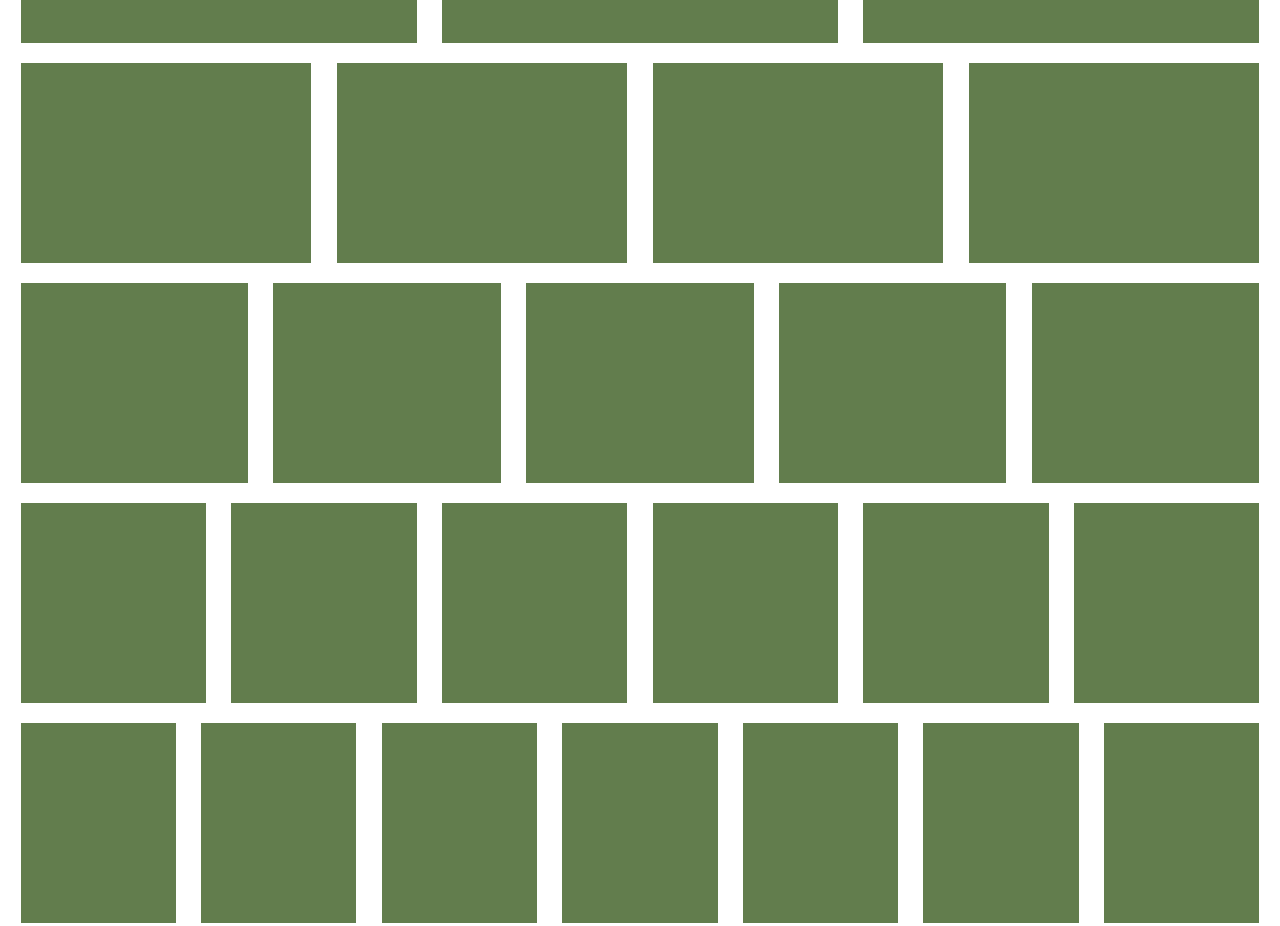
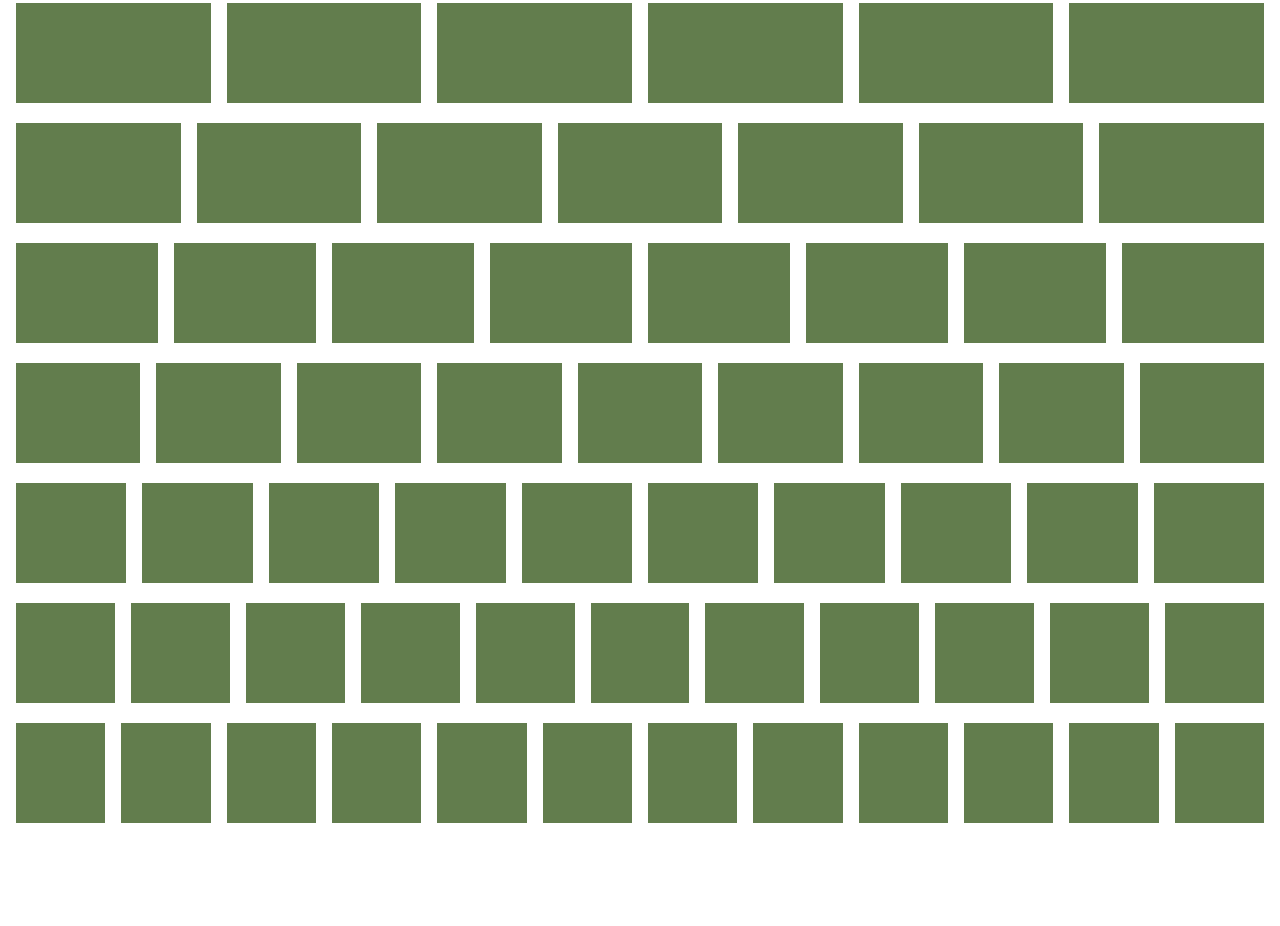
Before and after one commit to DSerhiy/grid-layout, a plain HTML site: page index.html in a window 1280 px wide. Shown: the part 605-1531 px from the top of the page. After the commit the page ends 1448 px from the top, so only its background shows below. Drawn offline with Linux system fonts and the light colour scheme.

```diff
--- a/index.html
+++ b/index.html
@@ -13,106 +13,106 @@
 
   <div class="wrapper">
     <div class="row">
-      <div class="column column--1"></div>
+      <div class="column column--1"><div class="inner"></div></div>
     </div>
     <div class="row">
-      <div class="column column--2"></div>
-      <div class="column column--2"></div>
+      <div class="column column--2"><div class="inner"></div></div>
+      <div class="column column--2"><div class="inner"></div></div>
     </div>
     <div class="row">
-      <div class="column column--3"></div>
-      <div class="column column--3"></div>
-      <div class="column column--3"></div>
+      <div class="column column--3"><div class="inner"></div></div>
+      <div class="column column--3"><div class="inner"></div></div>
+      <div class="column column--3"><div class="inner"></div></div>
     </div>
     <div class="row">
-      <div class="column column--4"></div>
-      <div class="column column--4"></div>
-      <div class="column column--4"></div>
-      <div class="column column--4"></div>
+      <div class="column column--4"><div class="inner"></div></div>
+      <div class="column column--4"><div class="inner"></div></div>
+      <div class="column column--4"><div class="inner"></div></div>
+      <div class="column column--4"><div class="inner"></div></div>
     </div>
     <div class="row">
-      <div class="column column--5"></div>
-      <div class="column column--5"></div>
-      <div class="column column--5"></div>
-      <div class="column column--5"></div>
-      <div class="column column--5"></div>
+      <div class="column column--5"><div class="inner"></div></div>
+      <div class="column column--5"><div class="inner"></div></div>
+      <div class="column column--5"><div class="inner"></div></div>
+      <div class="column column--5"><div class="inner"></div></div>
+      <div class="column column--5"><div class="inner"></div></div>
     </div>
     <div class="row">
-      <div class="column column--6"></div>
-      <div class="column column--6"></div>
-      <div class="column column--6"></div>
-      <div class="column column--6"></div>
-      <div class="column column--6"></div>
-      <div class="column column--6"></div>
+      <div class="column column--6"><div class="inner"></div></div>
+      <div class="column column--6"><div class="inner"></div></div>
+      <div class="column column--6"><div class="inner"></div></div>
+      <div class="column column--6"><div class="inner"></div></div>
+      <div class="column column--6"><div class="inner"></div></div>
+      <div class="column column--6"><div class="inner"></div></div>
     </div>
     <div class="row">
-      <div class="column column--7"></div>
-      <div class="column column--7"></div>
-      <div class="column column--7"></div>
-      <div class="column column--7"></div>
-      <div class="column column--7"></div>
-      <div class="column column--7"></div>
-      <div class="column column--7"></div>
+      <div class="column column--7"><div class="inner"></div></div>
+      <div class="column column--7"><div class="inner"></div></div>
+      <div class="column column--7"><div class="inner"></div></div>
+      <div class="column column--7"><div class="inner"></div></div>
+      <div class="column column--7"><div class="inner"></div></div>
+      <div class="column column--7"><div class="inner"></div></div>
+      <div class="column column--7"><div class="inner"></div></div>
     </div>
     <div class="row">
-      <div class="column column--8"></div>
-      <div class="column column--8"></div>
-      <div class="column column--8"></div>
-      <div class="column column--8"></div>
-      <div class="column column--8"></div>
-      <div class="column column--8"></div>
-      <div class="column column--8"></div>
-      <div class="column column--8"></div>
+      <div class="column column--8"><div class="inner"></div></div>
+      <div class="column column--8"><div class="inner"></div></div>
+      <div class="column column--8"><div class="inner"></div></div>
+      <div class="column column--8"><div class="inner"></div></div>
+      <div class="column column--8"><div class="inner"></div></div>
+      <div class="column column--8"><div class="inner"></div></div>
+      <div class="column column--8"><div class="inner"></div></div>
+      <div class="column column--8"><div class="inner"></div></div>
     </div>
     <div class="row">
-      <div class="column column--9"></div>
-      <div class="column column--9"></div>
-      <div class="column column--9"></div>
-      <div class="column column--9"></div>
-      <div class="column column--9"></div>
-      <div class="column column--9"></div>
-      <div class="column column--9"></div>
-      <div class="column column--9"></div>
-      <div class="column column--9"></div>
+      <div class="column column--9"><div class="inner"></div></div>
+      <div class="column column--9"><div class="inner"></div></div>
+      <div class="column column--9"><div class="inner"></div></div>
+      <div class="column column--9"><div class="inner"></div></div>
+      <div class="column column--9"><div class="inner"></div></div>
+      <div class="column column--9"><div class="inner"></div></div>
+      <div class="column column--9"><div class="inner"></div></div>
+      <div class="column column--9"><div class="inner"></div></div>
+      <div class="column column--9"><div class="inner"></div></div>
     </div>
     <div class="row">
-      <div class="column column--10"></div>
-      <div class="column column--10"></div>
-      <div class="column column--10"></div>
-      <div class="column column--10"></div>
-      <div class="column column--10"></div>
-      <div class="column column--10"></div>
-      <div class="column column--10"></div>
-      <div class="column column--10"></div>
-      <div class="column column--10"></div>
-      <div class="column column--10"></div>
+      <div class="column column--10"><div class="inner"></div></div>
+      <div class="column column--10"><div class="inner"></div></div>
+      <div class="column column--10"><div class="inner"></div></div>
+      <div class="column column--10"><div class="inner"></div></div>
+      <div class="column column--10"><div class="inner"></div></div>
+      <div class="column column--10"><div class="inner"></div></div>
+      <div class="column column--10"><div class="inner"></div></div>
+      <div class="column column--10"><div class="inner"></div></div>
+      <div class="column column--10"><div class="inner"></div></div>
+      <div class="column column--10"><div class="inner"></div></div>
     </div>
     <div class="row">
-      <div class="column column--11"></div>
-      <div class="column column--11"></div>
-      <div class="column column--11"></div>
-      <div class="column column--11"></div>
-      <div class="column column--11"></div>
-      <div class="column column--11"></div>
-      <div class="column column--11"></div>
-      <div class="column column--11"></div>
-      <div class="column column--11"></div>
-      <div class="column column--11"></div>
-      <div class="column column--11"></div>
+      <div class="column column--11"><div class="inner"></div></div>
+      <div class="column column--11"><div class="inner"></div></div>
+      <div class="column column--11"><div class="inner"></div></div>
+      <div class="column column--11"><div class="inner"></div></div>
+      <div class="column column--11"><div class="inner"></div></div>
+      <div class="column column--11"><div class="inner"></div></div>
+      <div class="column column--11"><div class="inner"></div></div>
+      <div class="column column--11"><div class="inner"></div></div>
+      <div class="column column--11"><div class="inner"></div></div>
+      <div class="column column--11"><div class="inner"></div></div>
+      <div class="column column--11"><div class="inner"></div></div>
     </div>
     <div class="row">
-      <div class="column column--12"></div>
-      <div class="column column--12"></div>
-      <div class="column column--12"></div>
-      <div class="column column--12"></div>
-      <div class="column column--12"></div>
-      <div class="column column--12"></div>
-      <div class="column column--12"></div>
-      <div class="column column--12"></div>
-      <div class="column column--12"></div>
-      <div class="column column--12"></div>
-      <div class="column column--12"></div>
-      <div class="column column--12"></div>
+      <div class="column column--12"><div class="inner"></div></div>
+      <div class="column column--12"><div class="inner"></div></div>
+      <div class="column column--12"><div class="inner"></div></div>
+      <div class="column column--12"><div class="inner"></div></div>
+      <div class="column column--12"><div class="inner"></div></div>
+      <div class="column column--12"><div class="inner"></div></div>
+      <div class="column column--12"><div class="inner"></div></div>
+      <div class="column column--12"><div class="inner"></div></div>
+      <div class="column column--12"><div class="inner"></div></div>
+      <div class="column column--12"><div class="inner"></div></div>
+      <div class="column column--12"><div class="inner"></div></div>
+      <div class="column column--12"><div class="inner"></div></div>
     </div>
   </div>
 
--- a/style.css
+++ b/style.css
@@ -1,30 +1,31 @@
 .row {
   margin: 0 0 20px;
-}
-
-.row::after {
-  content: '';
-  display: table;
-  clear: both;
+  font-size: 0;
+  text-align: center;
 }
 
 .column {
-  height: 200px;
-  float: left;
-  background-color: rgb(98, 125, 77);
-  margin: 0 1%;
+  display: inline-block;
+  font-size: 1rem;
+  box-sizing: border-box;
+  padding: 0 0.5rem;
 
 }
 
-.column--1 {width: calc(100% - 2%);}
-.column--2 {width: calc(100% / 2 - 2%);}
-.column--3 {width: calc(100% / 3 - 2%);}
-.column--4 {width: calc(100% / 4 - 2%);}
-.column--5 {width: calc(100% / 5 - 2%);}
-.column--6 {width: calc(100% / 6 - 2%);}
-.column--7 {width: calc(100% / 7 - 2%);}
-.column--8 {width: calc(100% / 8 - 2%);}
-.column--9 {width: calc(100% / 9 - 2%);}
-.column--10 {width: calc(100% / 10 - 2%);}
-.column--11 {width: calc(100% / 11 - 2%);}
-.column--12 {width: calc(100% / 12 - 2%);}
+.inner {
+  background-color: rgb(98, 125, 77);
+  height: 100px;
+}
+
+.column--1 {width: calc(100% );}
+.column--2 {width: calc(100% / 2 );}
+.column--3 {width: calc(100% / 3 );}
+.column--4 {width: calc(100% / 4 );}
+.column--5 {width: calc(100% / 5 );}
+.column--6 {width: calc(100% / 6 );}
+.column--7 {width: calc(100% / 7 );}
+.column--8 {width: calc(100% / 8 );}
+.column--9 {width: calc(100% / 9 );}
+.column--10 {width: calc(100% / 10 );}
+.column--11 {width: calc(100% / 11 );}
+.column--12 {width: calc(100% / 12 );}
```
